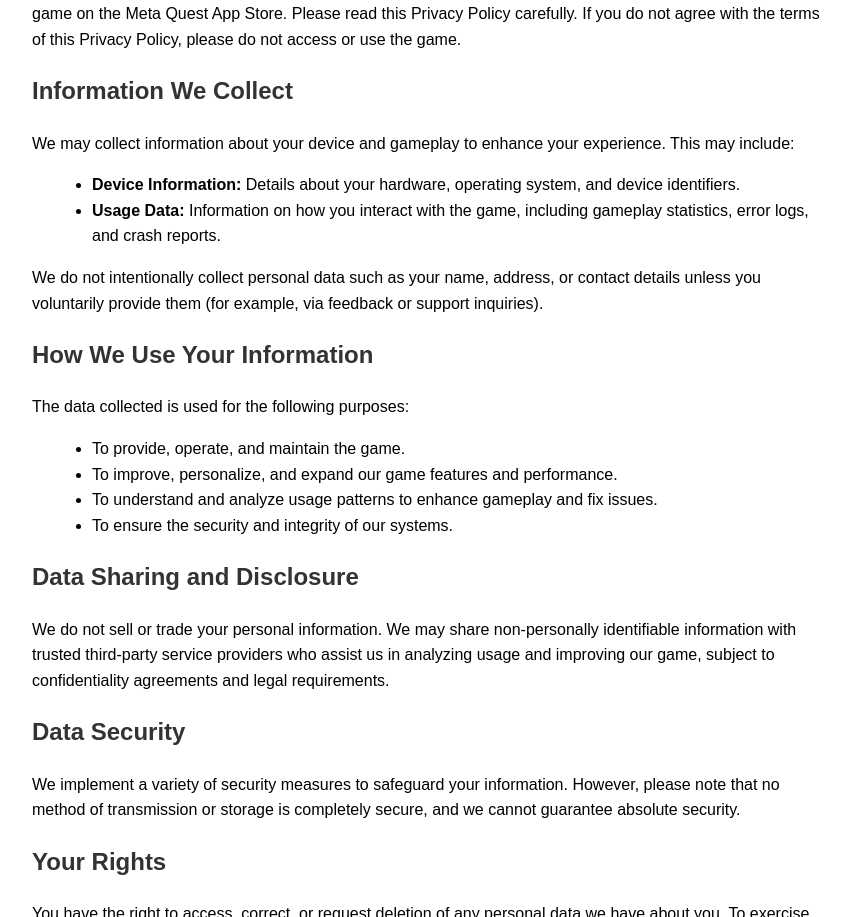
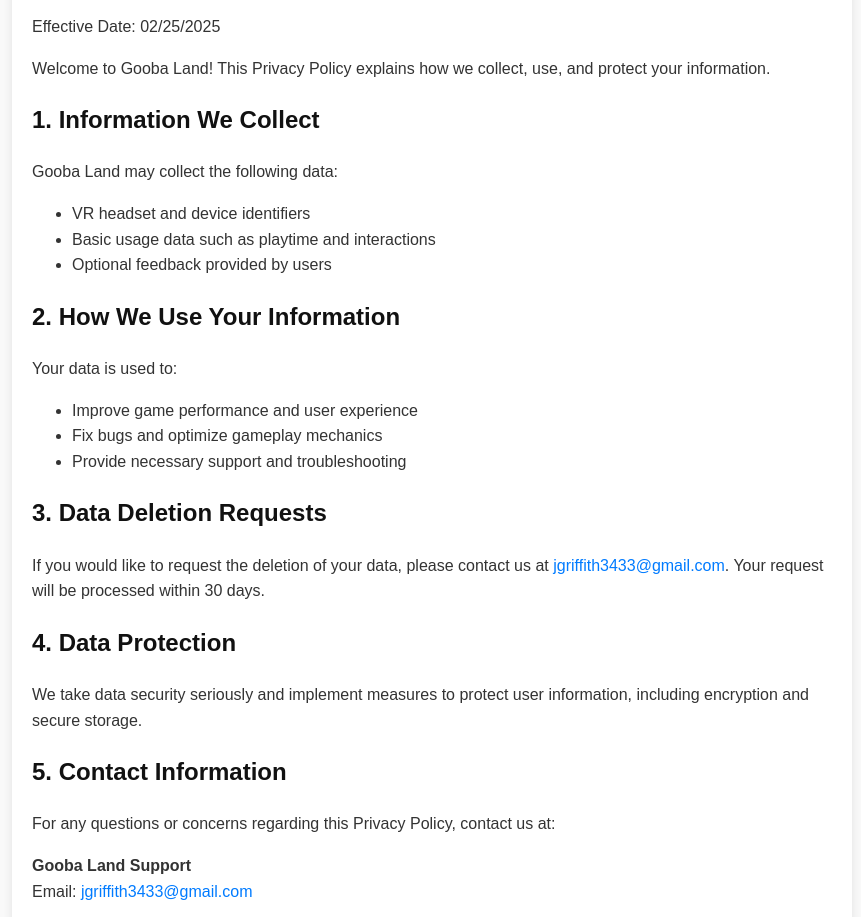
Before and after one commit to jgriffith3433/YoobaLandGame, a plain HTML site: page privacypolicy.html in a window 1280 px wide. Shown: the part 160-1077 px from the top of the page, without its empty margins (208-1069 px from the left). Drawn offline with Linux system fonts and the light colour scheme.

Commit message:
Update privacypolicy.html

```diff
--- a/privacypolicy.html
+++ b/privacypolicy.html
@@ -3,53 +3,75 @@
 <head>
     <meta charset="UTF-8">
     <meta name="viewport" content="width=device-width, initial-scale=1.0">
-  <title>Privacy Policy</title>
+    <title>Privacy Policy - Gooba Land</title>
     <style>
-    body { font-family: Arial, sans-serif; line-height: 1.6; margin: 20px; }
-    h1, h2 { color: #333; }
-    p { margin-bottom: 10px; }
-    .container { max-width: 800px; margin: 0 auto; }
-    ul { margin-left: 20px; }
+        body {
+            font-family: Arial, sans-serif;
+            line-height: 1.6;
+            margin: 40px;
+            padding: 20px;
+            background-color: #f9f9f9;
+            color: #333;
+        }
+
+        h1, h2 {
+            color: #111;
+        }
+
+        a {
+            color: #007bff;
+            text-decoration: none;
+        }
+
+        a:hover {
+            text-decoration: underline;
+        }
+
+        .container {
+            max-width: 800px;
+            margin: auto;
+            background: white;
+            padding: 20px;
+            border-radius: 10px;
+            box-shadow: 0px 0px 10px rgba(0, 0, 0, 0.1);
+        }
     </style>
 </head>
 <body>
+
 <div class="container">
     <h1>Privacy Policy</h1>
-    <p>Effective Date: February 25, 2025</p>
-    <p>This Privacy Policy explains how we collect, use, disclose, and safeguard your information when you play our VR game on the Meta Quest App Store. Please read this Privacy Policy carefully. If you do not agree with the terms of this Privacy Policy, please do not access or use the game.</p>
+    <p>Effective Date: 02/25/2025</p>
+    <p>Welcome to Gooba Land! This Privacy Policy explains how we collect, use, and protect your information.</p>
 
-    <h2>Information We Collect</h2>
-    <p>We may collect information about your device and gameplay to enhance your experience. This may include:</p>
+    <h2>1. Information We Collect</h2>
+    <p>Gooba Land may collect the following data:</p>
     <ul>
-      <li><strong>Device Information:</strong> Details about your hardware, operating system, and device identifiers.</li>
-      <li><strong>Usage Data:</strong> Information on how you interact with the game, including gameplay statistics, error logs, and crash reports.</li>
-    </ul>
-    <p>We do not intentionally collect personal data such as your name, address, or contact details unless you voluntarily provide them (for example, via feedback or support inquiries).</p>
-
-    <h2>How We Use Your Information</h2>
-    <p>The data collected is used for the following purposes:</p>
-    <ul>
-      <li>To provide, operate, and maintain the game.</li>
-      <li>To improve, personalize, and expand our game features and performance.</li>
-      <li>To understand and analyze usage patterns to enhance gameplay and fix issues.</li>
-      <li>To ensure the security and integrity of our systems.</li>
+        <li>VR headset and device identifiers</li>
+        <li>Basic usage data such as playtime and interactions</li>
+        <li>Optional feedback provided by users</li>
     </ul>
 
-    <h2>Data Sharing and Disclosure</h2>
-    <p>We do not sell or trade your personal information. We may share non-personally identifiable information with trusted third-party service providers who assist us in analyzing usage and improving our game, subject to confidentiality agreements and legal requirements.</p>
+    <h2>2. How We Use Your Information</h2>
+    <p>Your data is used to:</p>
+    <ul>
+        <li>Improve game performance and user experience</li>
+        <li>Fix bugs and optimize gameplay mechanics</li>
+        <li>Provide necessary support and troubleshooting</li>
+    </ul>
 
-    <h2>Data Security</h2>
-    <p>We implement a variety of security measures to safeguard your information. However, please note that no method of transmission or storage is completely secure, and we cannot guarantee absolute security.</p>
+    <h2>3. Data Deletion Requests</h2>
+    <p>If you would like to request the deletion of your data, please contact us at <a href="mailto:jgriffith3433@gmail.com">jgriffith3433@gmail.com</a>. Your request will be processed within 30 days.</p>
 
-    <h2>Your Rights</h2>
-    <p>You have the right to access, correct, or request deletion of any personal data we have about you. To exercise these rights or if you have any questions regarding this policy, please contact us using the information provided below.</p>
+    <h2>4. Data Protection</h2>
+    <p>We take data security seriously and implement measures to protect user information, including encryption and secure storage.</p>
 
-    <h2>Changes to This Privacy Policy</h2>
-    <p>We reserve the right to update this Privacy Policy at any time. Changes will be posted on this page with an updated effective date. Your continued use of the game after any changes constitutes acceptance of the new terms.</p>
+    <h2>5. Contact Information</h2>
+    <p>For any questions or concerns regarding this Privacy Policy, contact us at:</p>
+    <p><strong>Gooba Land Support</strong><br>Email: <a href="mailto:jgriffith3433@gmail.com">jgriffith3433@gmail.com</a></p>
 
-    <h2>Contact Us</h2>
-    <p>If you have any questions about this Privacy Policy, please contact us at:</p>
-    <p>Email: jgriffith3433@gmail.com</p>
+    <p>This Privacy Policy is subject to updates. Please review it periodically.</p>
 </div>
+
 </body>
 </html>
```
Lines whose indentation alone changed are shown as unchanged.
